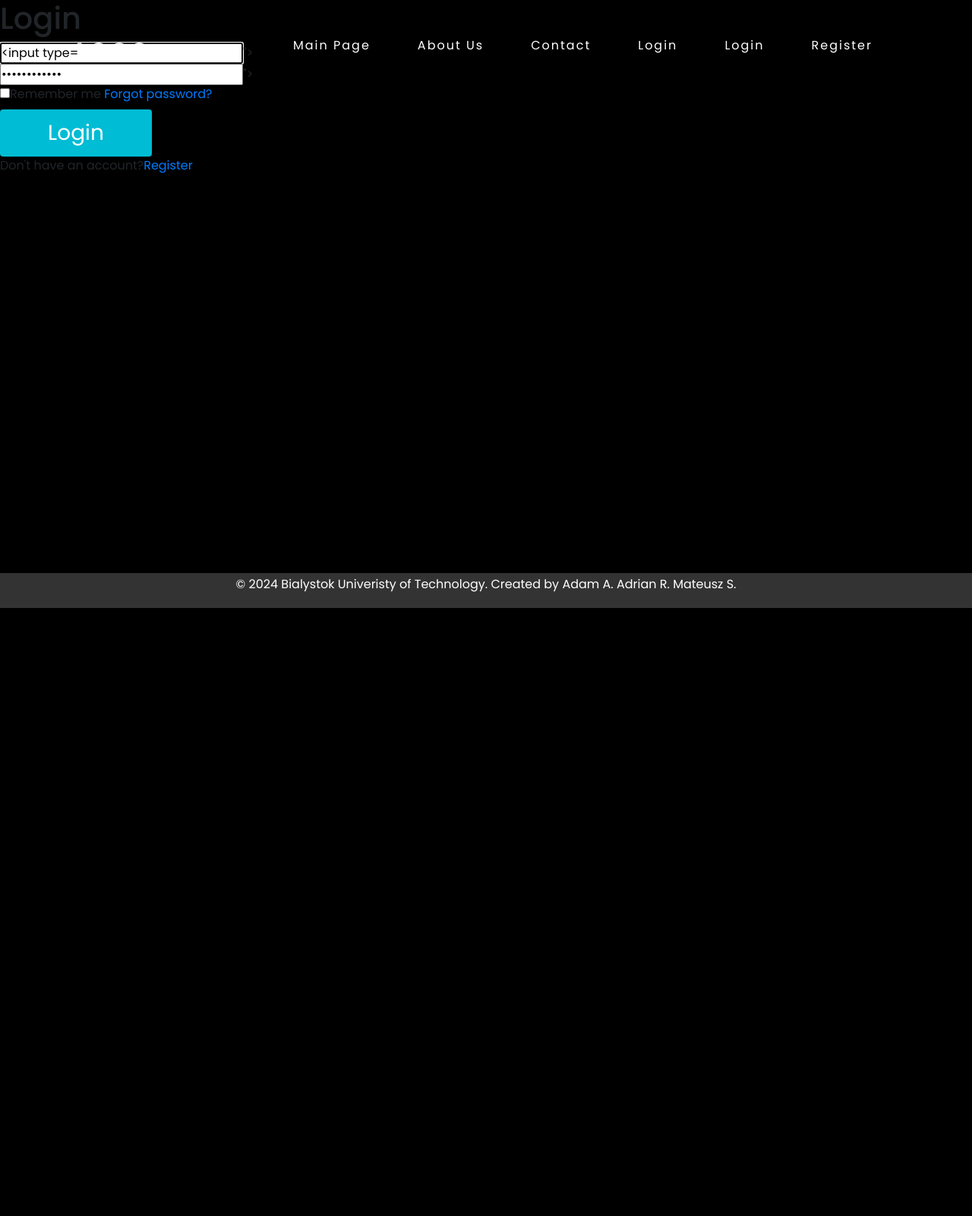
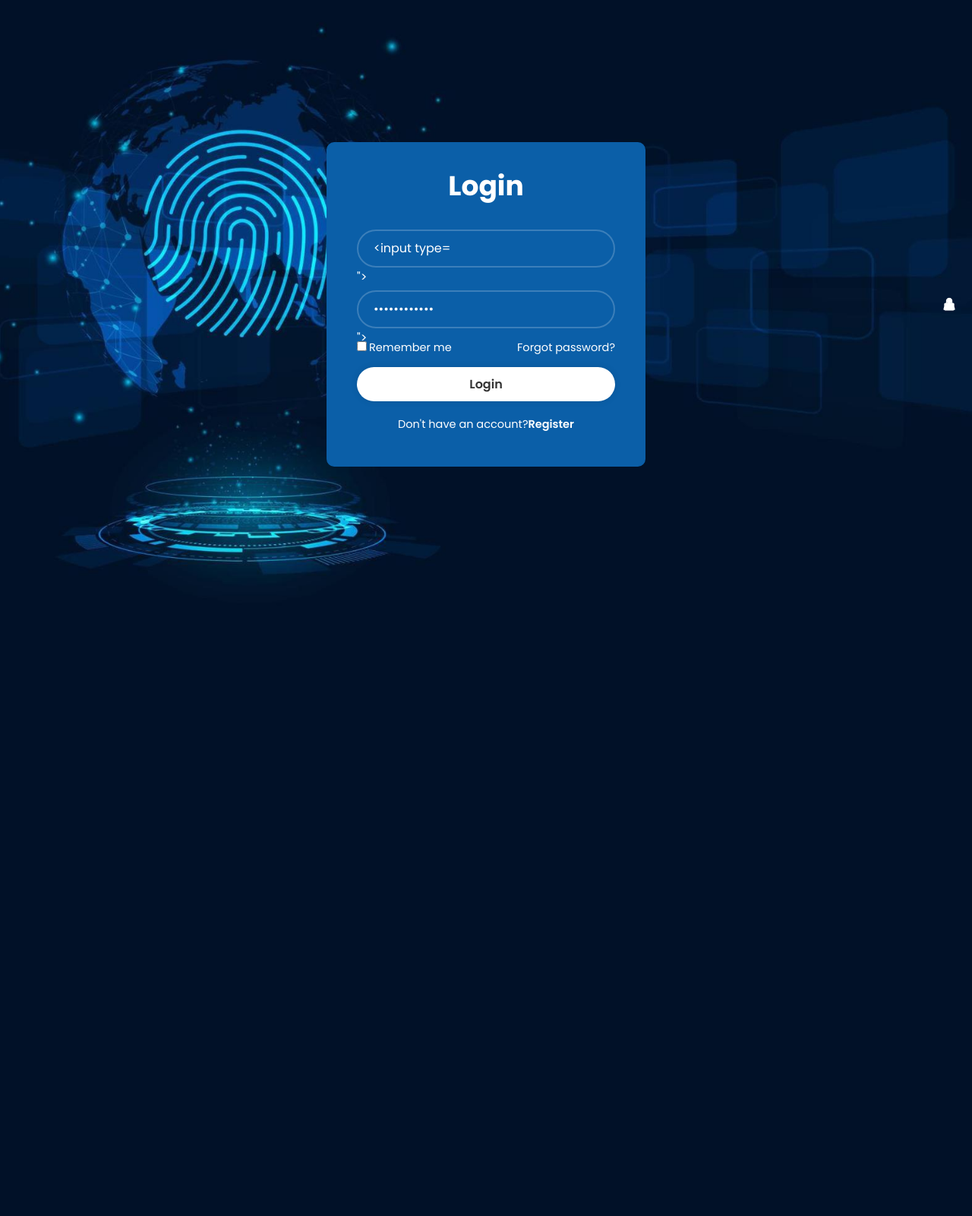
Before and after one commit to adrianapps/votingsystem, a Django app: page /login in a window 1280 px wide. Shown: the whole page at 76% size. After the commit the page ends 758 px from the top, so only its background shows below. Run offline with Django 5.2, Linux system fonts and the light colour scheme; some libraries are stand-ins or nearby versions.

Commit message:
button not working

```diff
--- a/account/templates/account/login.html
+++ b/account/templates/account/login.html
@@ -1,17 +1,26 @@
-{% extends 'election/base.html' %}
-<link href="https://unpkg.com/boxicons@2.1.4/css/boxicons.min.css" rel="stylesheet">
-{% block content %}
-
-    <div class="wrapper"?
+<!DOCTYPE html>
+<html lang="en">
+{% load static %}
+<head>
+    <meta charset="UTF-8">
+    <meta http-equiv="X-UA-Compatible" content="IE=edge">
+    <meta name="viewport" content="width=device-width,
+    initial-scale=1.0">
+    <title>Login page</title>
+    <link rel="stylesheet" type="text/css" href="{% static 'css/style3.css' %}">
+    <link href="https://unpkg.com/boxicons@2.1.4/css/boxicons.min.css" rel="stylesheet">
+</head>
+<body>
+    <div class="wrapper">
         <form method="POST">
             {% csrf_token %}
             <h1>Login</h1>
             <div class="input-box">
-                <input type="text" placeholder="Username" required value="{{form.username}}">
+                <input type="text" placeholder="Username" name="username" required value="{{form.username}}">
                 <i class="bx bxs-user"></i>
             </div>
             <div class="input-box">
-                <input type="password" placeholder="Password" required value="{{form.password}}">
+                <input type="password" placeholder="Password" name="password" required value="{{form.password}}">
                 <i class="bx bxs-lock-alt"></i>
             </div>
             <div class="remember-forgot">
@@ -20,10 +29,9 @@
             </div>
             <button type="submit" class="btn">Login</button>
             <div class="register-link">
-                <p>Don't have an account?<a href="#">Register</a></p>
+                <p>Don't have an account?<a href="{% url 'account:register' %}">Register</a></p>
             </div>
         </form>
-
     </div>
-
-{% endblock %}
+</body>
+</html>
--- a/account/views.py
+++ b/account/views.py
@@ -1,11 +1,11 @@
-from django.contrib.auth import login, logout
+from django.contrib.auth import login, logout , authenticate
 from django.contrib.auth.views import LoginView
-from django.shortcuts import redirect
+from django.shortcuts import redirect, render
 from django.urls import reverse_lazy
 from django.views.generic import FormView
+from django.contrib import messages
 
 from account.forms import CustomUserCreationForm
-
 
 class CustomLoginView(LoginView):
     template_name = 'account/login.html'
@@ -37,3 +37,17 @@ class RegisterView(FormView):
 def logout_view(request):
     logout(request)
     return redirect('election:election-list')
+
+def login_user(request):
+    if request.method == "POST":
+        username = request.POST['username']
+        password = request.POST['password']
+        user = authenticate(request, username=username, password=password)
+        if user is not None:
+            login(request, user)
+            return redirect('election:election-list')
+        else:
+            messages.success(request, ("There Was An Error Logging In, Try again..."))
+            return redirect('account/login.html')
+    else:
+        return render(request, 'account/login.html')
--- a/election/templates/election/base.html
+++ b/election/templates/election/base.html
@@ -12,22 +12,13 @@
     <header>
         <a class="logo" href="#">LOGO</a>
         <ul>
+            {% if not request.user.is_authenticated %}
             <li><a class="nav-link" href="{% url 'election:election-list' %}">Main Page</a></li>
             <li><a class="nav-link" href="#">About Us</a></li>
             <li><a class="nav-link" href="{% url 'election:contact' %}">Contact
-            <li><a class="nav-link" href="{% url 'account:login' %}">Login</a></li>
-            <li>
-                {% if request.user.is_authenticated %}
-                    <a class="nav-link" href="{% url 'account:logout' %}">Logout</a>
-            </li>
-
+            <li><a class="nav-link" href="{% url 'account:login' %}">Login</a>
             {% else %}
-            <li>
-                <a class="nav-link" href="{% url 'account:login' %}">Login</a>
-            </li>
-            <li>
-                <a class="nav-link" href="{% url 'account:register' %}">Register</a>
-            </li>
+            <li><a class="nav-link" href="{% url 'account:logout' %}">Logout</a>
             {% endif %}
         </ul>
     </header>
--- /dev/null
+++ b/static/css/style3.css
@@ -0,0 +1,129 @@
+@import url("https://fonts.googleapis.com/css2?family=Poppins:wght@300;400;500;600;700;800;900&display=swap");
+
+*
+{
+    margin: 0;
+    padding: 0;
+    box-sizing: border-box;
+    font-family: "Poppins", sans-serif;
+}
+
+body
+{
+    display: flex;
+    justify-content: center;
+    align-items: center;
+    min-height: 100vh;
+    background: url('/static/images/login_background.jpg') fixed;
+    background-size: cover;
+    background-position: center;
+}
+
+.wrapper
+{
+    width: 420px;
+    background: #0b5fa8;
+    color: #fff;
+    border-radius: 10px;
+    padding: 30px 40px;
+}
+
+.wrapper h1
+{
+    font-size: 36px;
+    text-align: center;
+}
+
+.wrapper .input-box
+{
+    width: 100%;
+    height: 50px;
+    margin: 30px 0;
+}
+
+.input-box input
+{
+    width: 100%;
+    height: 100%;
+    background: transparent;
+    border: none;
+    outline: none;
+    border: 2px solid rgba(255,255,255,.2);
+    border-radius: 40px;
+    font-size: 16px;
+    color: #fff;
+    padding: 20px 45px 20px 20px;
+}
+
+.input-box input::placeholder
+{
+    color: #fff;
+}
+
+.input-box i
+{
+    position: absolute;
+    right: 20px;
+    top: 50%;
+    transform: translateY(-50%);
+    font-size: 20px;
+}
+
+.wrapper .remember-forgot
+{
+    display: flex;
+    justify-content: space-between;
+    font-size: 14.5px;
+    margin: -15px 0 15px;
+}
+
+.remember-forgot label input
+{
+    accent-color: #fff;
+    margin-right: 3px;
+}
+
+.remember-forgot a
+{
+    color: #fff;
+    text-decoration: none;
+}
+
+.remember-forgot a:hover
+{
+    text-decoration: underline;
+}
+
+.wrapper .btn
+{
+    width: 100%;
+    height: 45px;
+    background: #fff;
+    border: none;
+    outline: none;
+    border-radius: 40px;
+    box-shadow: 0 0 10px rgba(0,0,0,.1);
+    cursor: pointer;
+    font-size: 16px;
+    color: #333;
+    font-weight: 600;
+}
+
+.wrapper .register-link
+{
+    font-size: 14.5px;
+    text-align: center;
+    margin: 20px 0 15px;
+}
+
+.register-link p a
+{
+    color: #fff;
+    text-decoration: none;
+    font-weight: 600;
+}
+
+.register-link p a:hover
+{
+    text-decoration: underline;
+}
--- a/static/css/styles.css
+++ b/static/css/styles.css
@@ -50,7 +50,7 @@ header ul
 {
     position: relative;
     display: flex;
-    justify-content: center;
+    justify-content: flex-end;
     align-items: center;
 }
 
```
Also changed, not shown: static/images/login_background.jpg (added).
